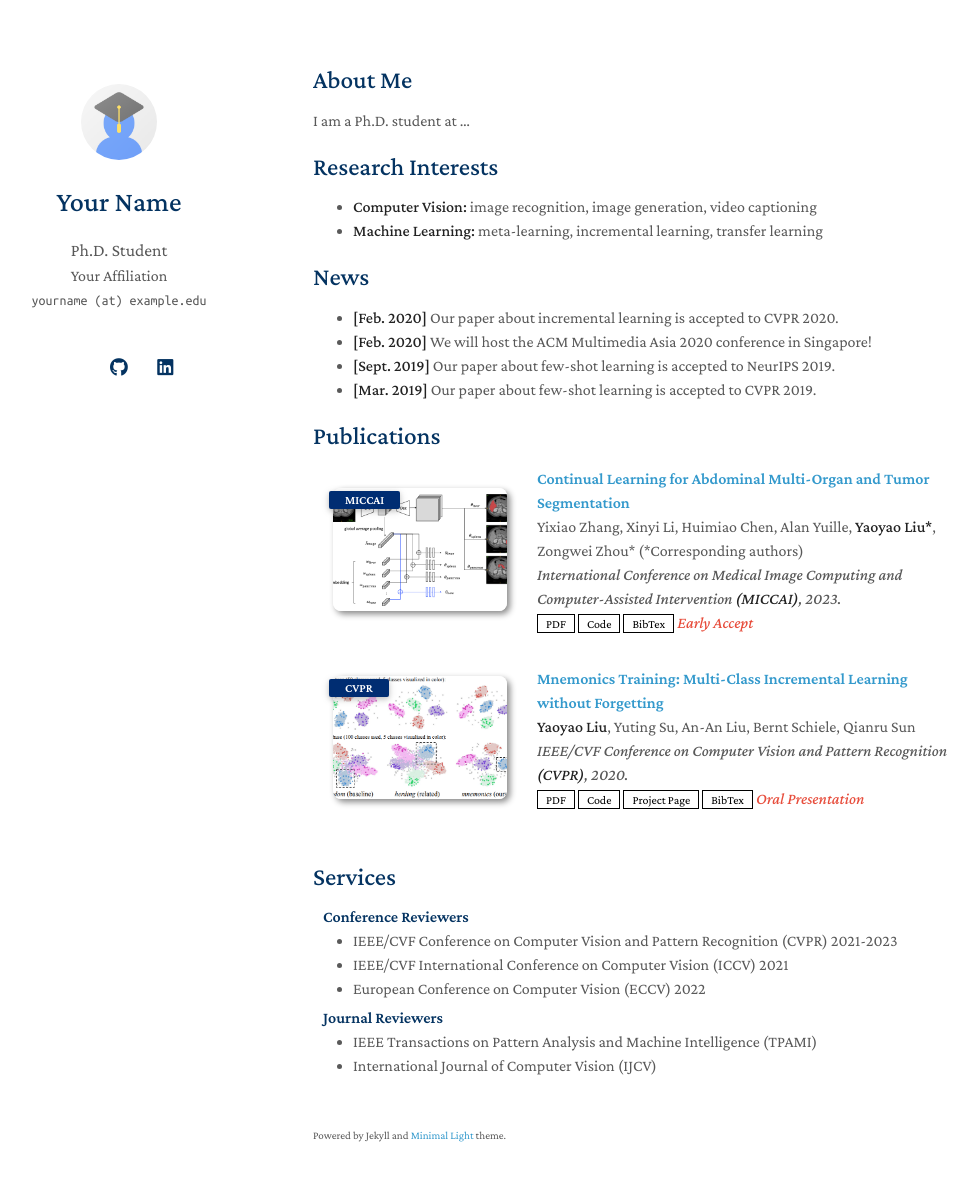
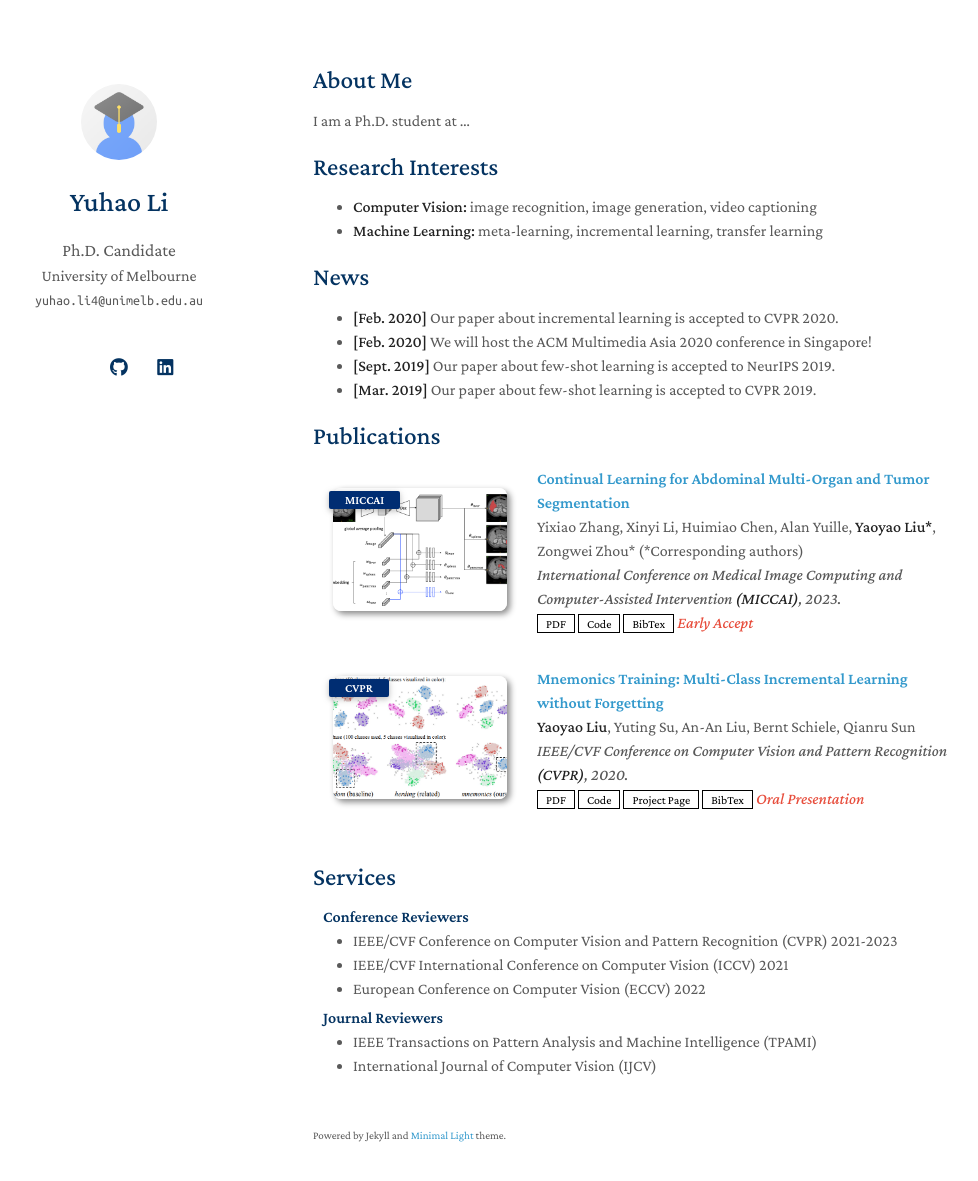
Before and after one commit to yuhao-3/yuhao-3.github.io, a Jekyll site: the page built from index.md, in a window 1280 px wide and 1216 px high. Shown: the top 1181 px of the window, without its empty margins (157-1135 px from the left). Built offline with Jekyll 4.4.1, drawn with Linux system fonts in a browser that asks for light colours; a style sheet for code colours, icons or effects is not loaded; our own code applies the rules of GitHub Pages for plain Markdown files.

Commit message:
Update _config.yml

```diff
--- a/_config.yml
+++ b/_config.yml
@@ -1,12 +1,12 @@
 # Basic Information
-title: Your Name
-position: Ph.D. Student
-affiliation: Your Affiliation
-email: yourname (at) example.edu
+title: Yuhao Li
+position: Ph.D. Candidate
+affiliation: University of Melbourne
+email: yuhao.li4@unimelb.edu.au
 
 # Search Engine Optimization (SEO)
 # The following information is used to improve the website traffic from search engines, e.g., Google.
-keywords: minimal light
+keywords: medical data mining, robustness, label noise learning
 description: The Minimal Light is a simple and elegant jekyll theme for academic personal homepage.
 canonical: https://minimal-light-theme.yliu.me/
 
@@ -14,7 +14,7 @@ canonical: https://minimal-light-theme.yliu.me/
 # If you don't need one of them, you may delete the corresponding line.
 google_scholar: https://scholar.google.com/
 cv_link: assets/files/curriculum_vitae.pdf
-github_link: https://github.com/
+github_link: https://github.com/yuhao-3
 linkedin: https://www.linkedin.com/
 twitter: https://twitter.com/
 
```
